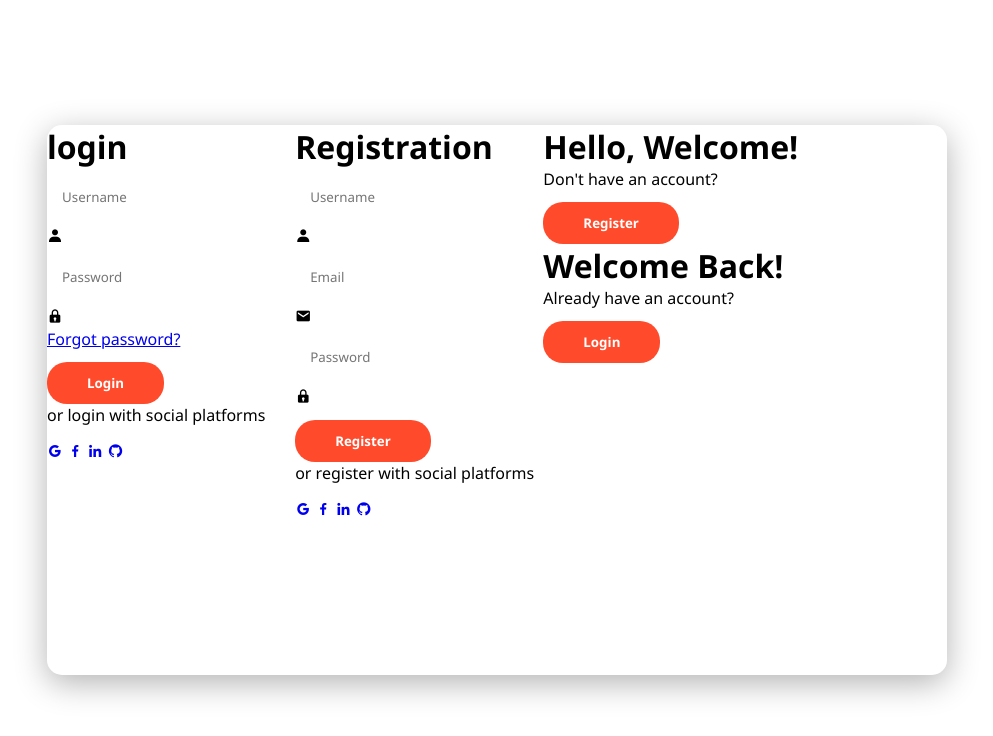
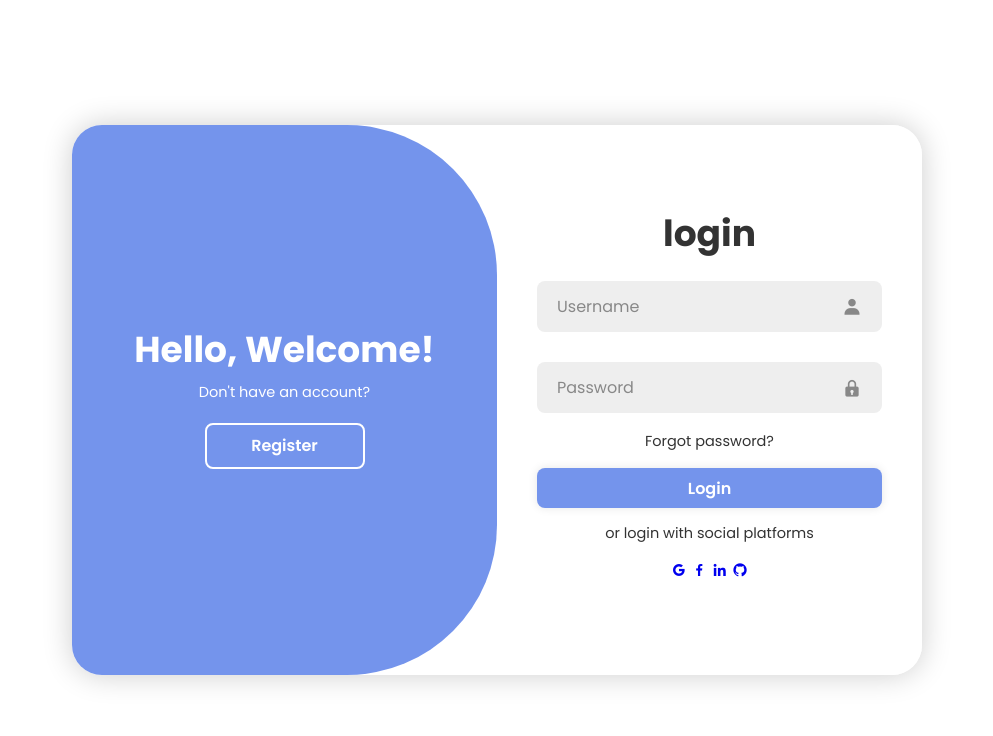
Before and after one commit to GouravBerwal/QuickDesk, a plain HTML site: page index.html in a window 1280 px wide. Shown: the whole page, without its empty margins (143-1136 px from the left). Drawn offline with nearby package versions, Linux system fonts and the light colour scheme.

Commit message:
Login/Register Page style.css

```diff
--- a/style.css
+++ b/style.css
@@ -1,192 +1,199 @@
-* {
-  box-sizing: border-box;
-  margin: 0;
-  padding: 0;
-  font-family: 'Segoe UI', sans-serif;
+@import url('https://fonts.googleapis.com/css2?family=Poppins:wght@300;400;500;600;700;800;900&display=swap');
+
+*{
+    margin: 0;
+    padding: 0;
+    box-sizing: border-box;
+    font-family: 'Poppins', sans-serif;
 }
 
 body {
-  background: url('../assets/bg.jpg') no-repeat center center fixed;
-  background-size: cover;
-  display: flex;
-  justify-content: center;
-  align-items: center;
-  height: 100vh;
+    display: flex;
+    justify-content: center;
+    align-items: center;
+    min-height: 100vh;
+    background: linear-gradient(90deg, #e2e2e2 #c9d6ff);
 }
 
 .container {
-  background: rgba(255, 255, 255, 0.1);
-  backdrop-filter: blur(8px);
-  width: 900px;
-  max-width: 100%;
-  min-height: 550px;
-  border-radius: 15px;
-  box-shadow: 0 8px 32px rgba(0, 0, 0, 0.3);
-  display: flex;
-  position: relative;
-  overflow: hidden;
+    position: relative;
+    width: 850px;
+    height: 550px;
+    background: #fff;
+    border-radius: 30px;
+    box-shadow: 0 0 30px rgba(0,0,0,.2);
+    overflow: hidden;
 }
 
-.form-container {
-  position: absolute;
-  top: 0;
-  height: 100%;
-  transition: all 0.6s ease-in-out;
-  display: flex;
-  flex-direction: column;
-  justify-content: center;
-  align-items: center;
-  padding: 0 50px;
-  width: 50%;
-  background-color: rgba(255, 255, 255, 0.3);
+.form-box {
+    position: absolute;
+    right: 0;
+    width: 50%;
+    height: 100%;
+    background: #fff;
+    display: flex;
+    align-items: center;
+    color: #333;
+    text-align: center;
+    padding: 40px;
+    z-index: 1;
+    transition: .6s ease-in-out 1.2s, visibility 0s 1s;
 }
 
-.sign-in-container {
-  left: 0;
-  z-index: 2;
+.container.active .form-box {
+    right: 50%;
 }
 
-.sign-up-container {
-  left: 0;
-  opacity: 0;
-  z-index: 1;
+.form-box.register {
+    visibility: hidden;
 }
 
-.container.right-panel-active .sign-in-container {
-  transform: translateX(100%);
-  opacity: 0;
-  z-index: 1;
+.container.active .form-box.register {
+    visibility: visible;
 }
 
-.container.right-panel-active .sign-up-container {
-  transform: translateX(100%);
-  opacity: 1;
-  z-index: 2;
+form {
+    width: 100%;
 }
 
-input {
-  width: 100%;
-  margin: 8px 0;
-  padding: 12px 15px;
-  border: none;
-  border-radius: 8px;
+.container h1 {
+    font-size: 36px;
+    margin: -10px 0;
 }
 
-button {
-  margin-top: 12px;
-  padding: 12px 40px;
-  border-radius: 20px;
-  background-color: #ff4b2b;
-  color: white;
-  font-weight: bold;
-  border: none;
-  cursor: pointer;
-  transition: transform 80ms ease-in;
+.input-box {
+    position: relative;
+    margin: 30px 0;
 }
 
-button:active {
-  transform: scale(0.95);
+.input-box input {
+    width: 100%;
+    padding: 13px 50px 13px 20px;
+    background: #eee;
+    border-radius: 8px;
+    border: none;
+    outline: none;
+    font-size: 16px;
+    color: #333;
+    font-weight: 500;
 }
 
-button.ghost {
-  background-color: transparent;
-  border: 2px solid white;
+.input-box input::placeholder {
+    color: #888;
+    font-weight: 400;
 }
 
-.overlay-container {
-  position: absolute;
-  top: 0;
-  left: 50%;
-  width: 50%;
-  height: 100%;
-  overflow: hidden;
-  transition: transform 0.6s ease-in-out;
-  z-index: 100;
+.input-box i {
+    position: absolute;
+    right: 20px;
+    top: 50%;
+    transform: translateY(-50%);
+    font-size: 20px;
+    color: #888;
 }
 
-.container.right-panel-active .overlay-container {
-  transform: translateX(-100%);
+.forgot-link {
+    margin: -15px 0 15px;
 }
 
-.overlay {
-  background: linear-gradient(to right, #ff4b2b, #ff416c);
-  color: white;
-  position: relative;
-  left: -100%;
-  height: 100%;
-  width: 200%;
-  display: flex;
-  align-items: center;
-  justify-content: center;
-  flex-direction: row;
-  transform: translateX(0);
-  transition: transform 0.6s ease-in-out;
+.forgot-link a {
+    font-size: 14.5px;
+    color: #333;
+    text-decoration: none;
 }
 
-.container.right-panel-active .overlay {
-  transform: translateX(50%);
+.btn {
+    width: 100%;
+    height: 40px;
+    background: #7494ec;
+    border-radius: 8px;
+    box-shadow: 0 0 10px rgba(0,0,0,.1);
+    border: none;
+    cursor: pointer;
+    font-size: 16px;
+    color: #fff;
+    font-weight: 600;
 }
 
-.overlay-panel {
-  width: 50%;
-  display: flex;
-  flex-direction: column;
-  justify-content: center;
-  align-items: center;
-  text-align: center;
-  padding: 0 40px;
-}
-
-.social-icons {
-  margin-top: 15px;
+.container p {
+    font-size: 14.5px;
+    margin: 15px 0;
 }
 
 .social-icons a {
-  color: white;
-  font-size: 22px;
-  margin: 0 10px;
-  text-decoration: none;
-  transition: 0.3s;
+    display: inline-flex;
+    padding: 10px;
+    border: 2px solid #ccc;
+    border-radius: 8px;
+    font-size: 24px;
+    color: #333;
+    text-decoration: none;
+    margin: 0 8px;
 }
 
-.social-icons a:hover {
-  color: #000;
+.toggle-box {
+    position: absolute;
+    width: 100%;
+    height: 100%;
 }
 
-.forgot {
-  font-size: 14px;
-  margin-top: 10px;
-  color: #333;
-  text-decoration: none;
+.toggle-box::before {
+    content: '';
+    position: absolute;
+    left: -250%;
+    width: 300%;
+    height: 100%;
+    background: #7494ec;
+    border-radius: 150px;
+    z-index: 2;
+    transition: 1.8s ease-in-out;
 }
 
-@media (max-width: 768px) {
-  .container {
+.container .active .toggle-box::before {
+    left: 50%;
+}
+
+.toggle-panel {
+    position: absolute;
+    width: 50%;
+    height: 100%;
+    color: #fff;
+    display: flex;
     flex-direction: column;
-    width: 90%;
-    min-height: 650px;
-  }
+    justify-content: center;
+    align-items: center;
+    z-index: 2;
+    transition: .6s ease-in-out;
+}
 
-  .overlay,
-  .overlay-container,
-  .overlay-panel {
-    display: none;
-  }
+.toggle-panel.toggle-left {
+    left: 0;
+    transition-delay: 1.2s;
+}
 
-  .form-container {
-    width: 100%;
-    position: static;
-  }
+.container .active .toggle-panel.toggle-left {
+    left: -50%;
+    transition-delay: .6s;
+}
 
-  .sign-up-container {
-    display: none;
-  }
+.toggle-panel.toggle-right {
+    right: -50%;
+    transition-delay: .6s;
+}
 
-  .container.right-panel-active .sign-up-container {
-    display: block;
-  }
+.container .active .toggle-panel.toggle-right {
+    right: 0;
+    transition-delay: 1.2s;
+}
 
-  .container.right-panel-active .sign-in-container {
-    display: none;
-  }
+.toggle-panel p {
+    margin-bottom: 20px;
 }
+
+.toggle-panel .btn {
+    width: 160px;
+    height: 46px;
+    background: transparent;
+    border: 2px solid #fff;
+    box-shadow: none;
+}
```
